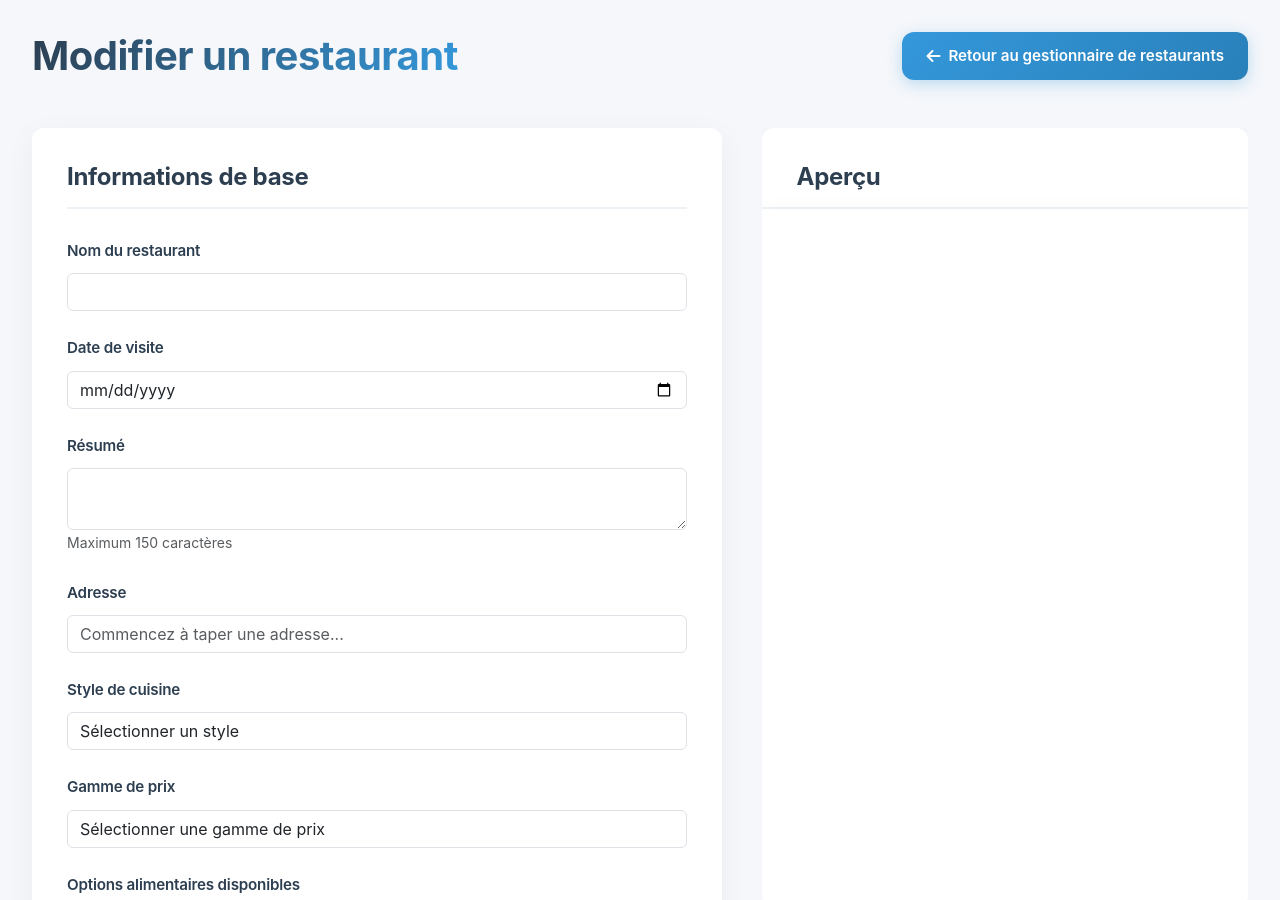
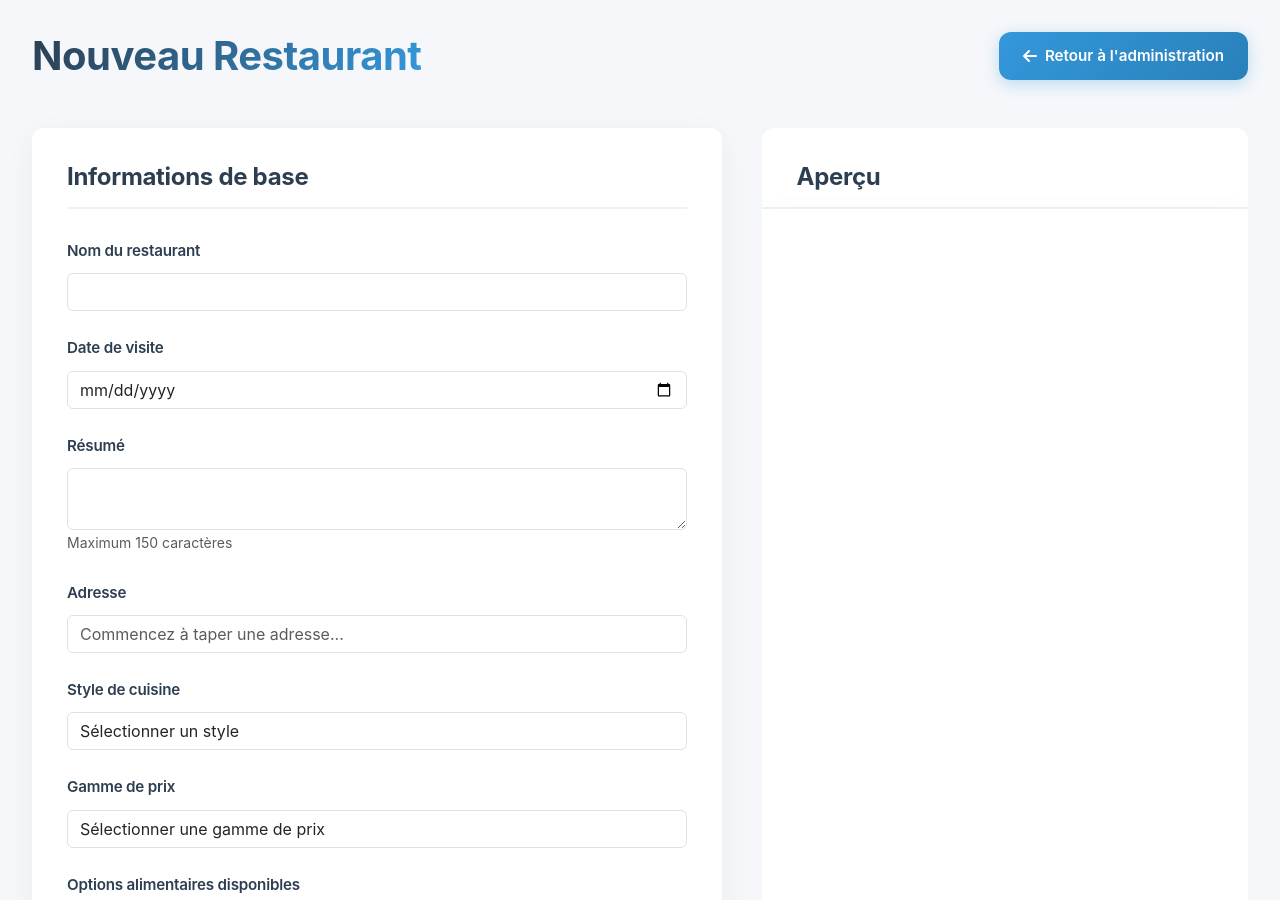
Before and after one commit to Natael21/blog-culinaire, a Jekyll site: the page admin/edit-resto.html, which Jekyll copies as it is, in a window 1280 px wide and 900 px high. Built offline with Jekyll 4.4.1, drawn with Linux system fonts in a browser that asks for light colours; some of the changed text lies outside the part shown.

Commit message:
revert and start again

```diff
--- a/admin/edit-resto.html
+++ b/admin/edit-resto.html
@@ -2489,9 +2489,9 @@ ${editorContent}`;
 </head>
 <body>
     <header class="admin-header">
-        <h1 class="admin-title">Modifier un restaurant</h1>
-        <a href="restaurants.html" class="action-button">
-            <i class="fas fa-arrow-left"></i> Retour au gestionnaire de restaurants
+        <h1 class="admin-title">Nouveau Restaurant</h1>
+        <a href="index.html" class="action-button">
+            <i class="fas fa-arrow-left"></i> Retour à l'administration
         </a>
     </header>
 
@@ -2747,7 +2747,7 @@ ${editorContent}`;
                 <div class="form-actions">
                     <div class="action-buttons" style="display: flex; gap: 1rem; justify-content: flex-end;">
                         <button type="submit" class="action-button" id="saveButton">
-                            <i class="fas fa-save"></i> Enregistrer les modifications
+                            <i class="fas fa-save"></i> Enregistrer un brouillon
                         </button>
                         <button type="button" class="action-button cancel" onclick="cancelForm()">
                             <i class="fas fa-times"></i> Annuler
```
Also changed, not shown: admin/new-resto.html (+4 -4 lines).
